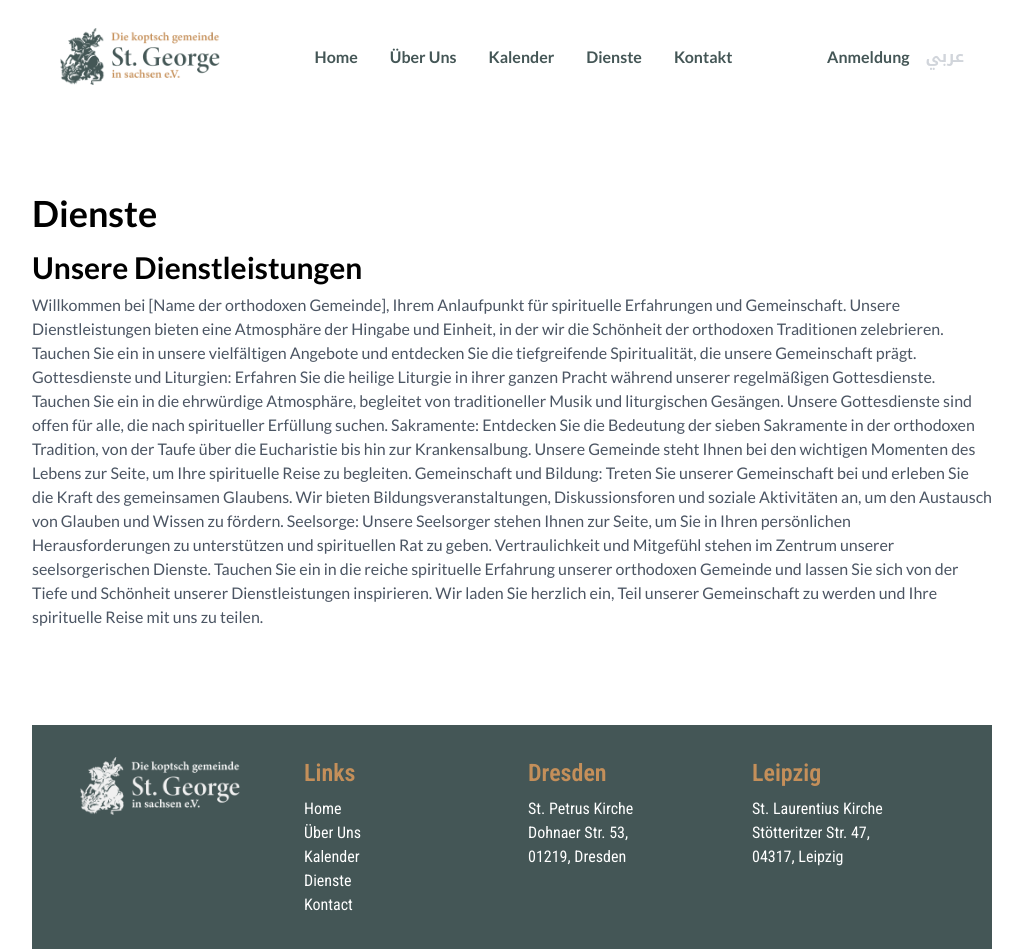
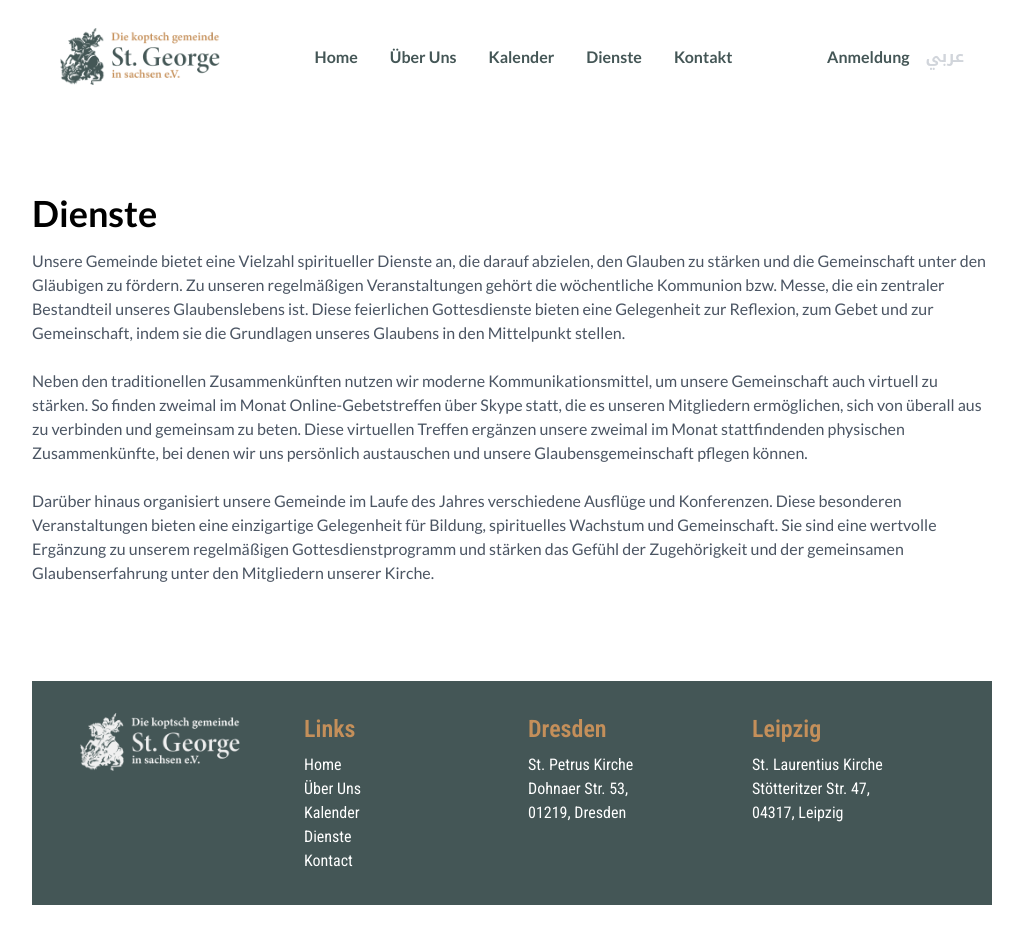
Before and after one commit to bishoyroufael/stgeorge-kirche-webapp, a React (Vite) app: page /services in a window 1280 px wide. Shown: the whole page, without its empty margins (128-1151 px from the left). After the commit the page ends 905 px from the top, so only its background shows below. Built offline with nearby package versions, Linux system fonts and the light colour scheme; no server answers.

Commit message:
feat: added sections texts

```diff
--- a/src/screens/AboutUs/AboutUs.tsx
+++ b/src/screens/AboutUs/AboutUs.tsx
@@ -6,10 +6,39 @@ export const AboutUs = () => {
         <div>
             <div className="pt-20"></div>
             <h2 className="text-4xl font-bold mb-4">Über Uns</h2>
-            <div className="mx-auto mt-8 p-6 bg-white rounded-md"  data-aos="fade-right">
-                <h2 className="text-2xl font-semibold mb-4"> Church was doing what he often did when dropped An  About Us </h2>
-                <p className="text-gray-700"> This is a description about the church and so onHerzlich willkommen auf der Startseite der koptischen Gemeinde St. Georg in Sachsen (in Dresden und Leipzig)! Der Besuch auf unserer Homepage ermöglicht Ihnen, unsere Aktivitäten näher kennenzulernen und uns bei Interesse zu kontaktieren. Des Weiteren können Sie die kommenden Termine und den jeweiligen Ort der heiligen Messe in Dresden und Leipzig einsehen.
-                    Möge diese Seite ein Segen für ihre Besucher sein - mit der Kraft unseres Herrn und Erlösers Jesus Christus, seiner Heiligen Mutter, der Jungfrau Maria, und des Schutzpatrons der Kirche, des Heiligen Georg.</p>
+            <div className="mx-auto mt-8 p-6 bg-white rounded-md space-y-10" data-aos="fade-right">
+                <div>
+                    <h2 className="text-3xl font-semibold mb-4"> Die Gründung </h2>
+                    <p className="text-gray-700"> Die koptische St. Georg Gemeinde ist über ganz Sachsen verstreut. Sie hat am 1998 in Leipzig angefangen.
+                        Zweimal im Monat trifft sie sich zur Messe, abwechselnd in Leipzig nd Dresden. Die Messe ist nur ein Teil des Gemeindelebens.
+                        Hinterher essen und reden wir gemeinsam. Für die Kinder machen auch kindergutsdienst.
+                        Wir nutzen den modernen Kommunikationsmitteln (Skype und Whatsapp) für unsere Aktivitäten (Gebetstreffen, Bibelstunde und Üben der Hymnen).</p>
+                </div>
+                <div>
+
+                    <h2 className="text-3xl font-semibold mb-4"> Wer sind die Kopten? </h2>
+                    <p className="text-gray-700">Die Kopten sind Christen in Ägypten und Ägypter. Das Wort "Kopten" ist eine abgewandelte Form des griechischen Wortes Aigyptios sowie des arabischen Wortes Alqipt. </p>
+                </div>
+
+                <div>
+
+                    <h2 className="text-3xl font-semibold mb-4"> Welche Sprache wird bei der koptischen Messefeier gesprochen und welche Musikinstrumente verwendet? </h2>
+                    <p className="text-gray-700">Bei der koptischen Messefeier wird Koptisch in Form des bohairischen unterägyptischen Dialektes, Arabisch sowie im Ausland die jeweilige Landessprache gesprochen. Die verwendeten Musikinstrumente sind altägyptisch Zimbeln und Triangel. </p>
+                </div>
+
+                <div>
+
+                    <h2 className="text-3xl font-semibold mb-4"> Wie ist die Lage der Kopten in Deutschland? </h2>
+                    <p className="text-gray-700">In Deutschland leben momentan ca. 7000 koptische Christen mit Gemeinden in Düsseldorf, Berlin, Frankfurt am Main, Ham-burg, Bremen, Bitburg, Stuttgart, München, Nürnberg und Hannover. Durch den Zuzug von Flüchtlingen und Asylanten aus Syrien und Agypten vergrößern sich die Gemeinden ständig.
+                        Außerdem bestehen in Deutschland zwei koptische Klöster: das Sankt Antonius Kloster in Waldsolms-Kröffelbach im Taunus, das am 18.11.1990 durch Papst Schenuda III geweiht wurde sowie das koptisch orthodoxe Kloster der Heiligen Mauritius in Höxter Brenkhausen, das von der koptischen Kirche im Jahre 1993 als verfallene Klosterruine erworben und aufwendig unter Mithilfe koptisch-orthodoxer Diakone aus Ägypten unter Denkmalge-sichtspunkten restauriert wurde. </p>
+                </div>
+
+                <div>
+
+                    <h2 className="text-3xl font-semibold mb-4"> Worin besteht das Nor-malformular der koptischen Messfeier? </h2>
+                    <p className="text-gray-700"> Das Normalformular der koptischen Messfeier beruht auf der Basilius Liturgie, die auf dem Hochgebet des Basilius beruht: aus dem Setzungsbericht, der Epiklese, dem Memento und der Doxologie. Die koptische Liturgie besteht aus folgenden der Teilen: der Vormesse, die Gabenbe-reitung, dem Wortgottesdienst Lesungen und Predigt, der Eucharistiefeier sowie der Anaphora, dem Hochgebet der Gläubigen Der Messfeier voraus gehen die abendliche und morgendliche Weihrauchdarbringung sowie das Mitternachts-gebet. </p>
+                </div>
+
             </div>
             <AddressesSummary title={"Wo Finden Sie Uns?"} />
         </div>
--- a/src/screens/Home/Home.tsx
+++ b/src/screens/Home/Home.tsx
@@ -27,7 +27,9 @@ export const Home = ({ nextThreeEvents }: { nextThreeEvents?: Array<Event> }): R
         title={"Über Uns"}
         image={require("@images/people.png")}
         headerText={"Church was doing what he often did when dropped An oracle "}
-        description={"Lorem ipsum dolor sit amet, consectetur adipiscing elit, sed do eiusmod tempor incididunt Herzlich willkommen auf der Startseite der koptischen Gemeinde St. Georg in Sachsen (in Dresden und Leipzig)! Der Besuch auf unserer Homepage ermöglicht Ihnen, unsere Aktivitäten näher kennenzulernen und uns bei Interesse zu kontaktieren. Des Weiteren können Sie die kommenden Termine und den jeweiligen Ort der heiligen Messe in Dresden und Leipzig einsehen."}
+        description={"Die koptische St. Georg Gemeinde ist über ganz Sachsen verstreut. Sie hat am 1998 in Leipzig angefangen. \
+        Zweimal im Monat trifft sie sich zur Messe, abwechselnd in Leipzig nd Dresden. Die Messe ist nur ein Teil des Gemeindelebens. \
+        Hinterher essen und reden wir gemeinsam. Für die Kinder machen auch kindergutsdienst."}
         buttonText={"Mehr info"} />
 
       {nextThreeEvents && nextThreeEvents.length != 0 && <EventsSummary title={"Nächste Veranstaltungen"} eventsData={nextThreeEvents} />}
--- a/src/screens/Services/Services.tsx
+++ b/src/screens/Services/Services.tsx
@@ -10,24 +10,13 @@ export const Services = () => {
             <div data-aos="fade-left">
 
                 {/* Header Text */}
-                <h3 className="text-3xl font-bold mb-2">Unsere Dienstleistungen</h3>
+                <h3 className="text-3xl font-bold mb-2"></h3>
 
                 {/* Long Description */}
-                <p className="text-gray-600 mb-4">Willkommen bei [Name der orthodoxen Gemeinde], Ihrem Anlaufpunkt für spirituelle Erfahrungen und Gemeinschaft. Unsere Dienstleistungen bieten eine Atmosphäre der Hingabe und Einheit, in der wir die Schönheit der orthodoxen Traditionen zelebrieren. Tauchen Sie ein in unsere vielfältigen Angebote und entdecken Sie die tiefgreifende Spiritualität, die unsere Gemeinschaft prägt.
-
-                    Gottesdienste und Liturgien:
-                    Erfahren Sie die heilige Liturgie in ihrer ganzen Pracht während unserer regelmäßigen Gottesdienste. Tauchen Sie ein in die ehrwürdige Atmosphäre, begleitet von traditioneller Musik und liturgischen Gesängen. Unsere Gottesdienste sind offen für alle, die nach spiritueller Erfüllung suchen.
-
-                    Sakramente:
-                    Entdecken Sie die Bedeutung der sieben Sakramente in der orthodoxen Tradition, von der Taufe über die Eucharistie bis hin zur Krankensalbung. Unsere Gemeinde steht Ihnen bei den wichtigen Momenten des Lebens zur Seite, um Ihre spirituelle Reise zu begleiten.
-
-                    Gemeinschaft und Bildung:
-                    Treten Sie unserer Gemeinschaft bei und erleben Sie die Kraft des gemeinsamen Glaubens. Wir bieten Bildungsveranstaltungen, Diskussionsforen und soziale Aktivitäten an, um den Austausch von Glauben und Wissen zu fördern.
-
-                    Seelsorge:
-                    Unsere Seelsorger stehen Ihnen zur Seite, um Sie in Ihren persönlichen Herausforderungen zu unterstützen und spirituellen Rat zu geben. Vertraulichkeit und Mitgefühl stehen im Zentrum unserer seelsorgerischen Dienste.
-
-                    Tauchen Sie ein in die reiche spirituelle Erfahrung unserer orthodoxen Gemeinde und lassen Sie sich von der Tiefe und Schönheit unserer Dienstleistungen inspirieren. Wir laden Sie herzlich ein, Teil unserer Gemeinschaft zu werden und Ihre spirituelle Reise mit uns zu teilen.</p>
+                <p className="text-gray-600 mb-4">
+                    Unsere Gemeinde bietet eine Vielzahl spiritueller Dienste an, die darauf abzielen, den Glauben zu stärken und die Gemeinschaft unter den Gläubigen zu fördern. Zu unseren regelmäßigen Veranstaltungen gehört die wöchentliche Kommunion bzw. Messe, die ein zentraler Bestandteil unseres Glaubenslebens ist. Diese feierlichen Gottesdienste bieten eine Gelegenheit zur Reflexion, zum Gebet und zur Gemeinschaft, indem sie die Grundlagen unseres Glaubens in den Mittelpunkt stellen. <br></br> <br></br>
+                    Neben den traditionellen Zusammenkünften nutzen wir moderne Kommunikationsmittel, um unsere Gemeinschaft auch virtuell zu stärken. So finden zweimal im Monat Online-Gebetstreffen über Skype statt, die es unseren Mitgliedern ermöglichen, sich von überall aus zu verbinden und gemeinsam zu beten. Diese virtuellen Treffen ergänzen unsere zweimal im Monat stattfindenden physischen Zusammenkünfte, bei denen wir uns persönlich austauschen und unsere Glaubensgemeinschaft pflegen können.  <br></br> <br></br>
+                    Darüber hinaus organisiert unsere Gemeinde im Laufe des Jahres verschiedene Ausflüge und Konferenzen. Diese besonderen Veranstaltungen bieten eine einzigartige Gelegenheit für Bildung, spirituelles Wachstum und Gemeinschaft. Sie sind eine wertvolle Ergänzung zu unserem regelmäßigen Gottesdienstprogramm und stärken das Gefühl der Zugehörigkeit und der gemeinsamen Glaubenserfahrung unter den Mitgliedern unserer Kirche.</p>
 
             </div>
         </div>
```
